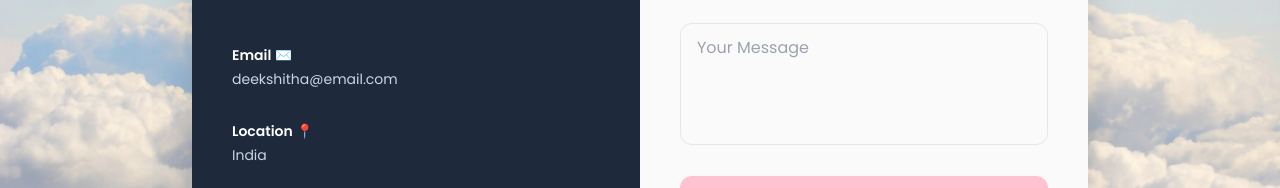
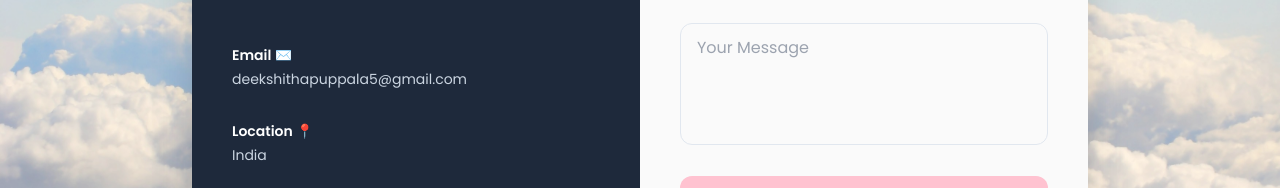
Before and after one commit to Deekshitha-089/deekshitha-portfolio, a React (Vite) app in the folder client/: page / in a window 1280 px wide. Shown: the part 3710-3898 px from the top of the page. Built offline with nearby package versions, Linux system fonts and the light colour scheme.

Commit message:
Improved errors in contact and project

```diff
--- a/client/src/components/Contact.tsx
+++ b/client/src/components/Contact.tsx
@@ -34,7 +34,7 @@ export function Contact() {
               <div className="space-y-8 text-sm">
                 <div className="space-y-1">
                   <h4 className="font-semibold">Email ✉️</h4>
-                  <p className="text-slate-300">deekshitha@email.com</p>
+                  <p className="text-slate-300">deekshithapuppala5@gmail.com</p>
                 </div>
 
                 <div className="space-y-1">
--- a/client/src/components/Projects.tsx
+++ b/client/src/components/Projects.tsx
@@ -13,7 +13,7 @@ const projects = [
     color: "#ffc2c7",
     image: "port.png",
     githubUrl: "https://github.com/Deekshitha-089/Deekshitha-portfolio",
-    liveUrl: "https://deekshitha-portfolio.vercel.app",
+    liveUrl: "https://deekshitha-089.github.io/deekshitha-portfolio/",
   },
 
   {
```
